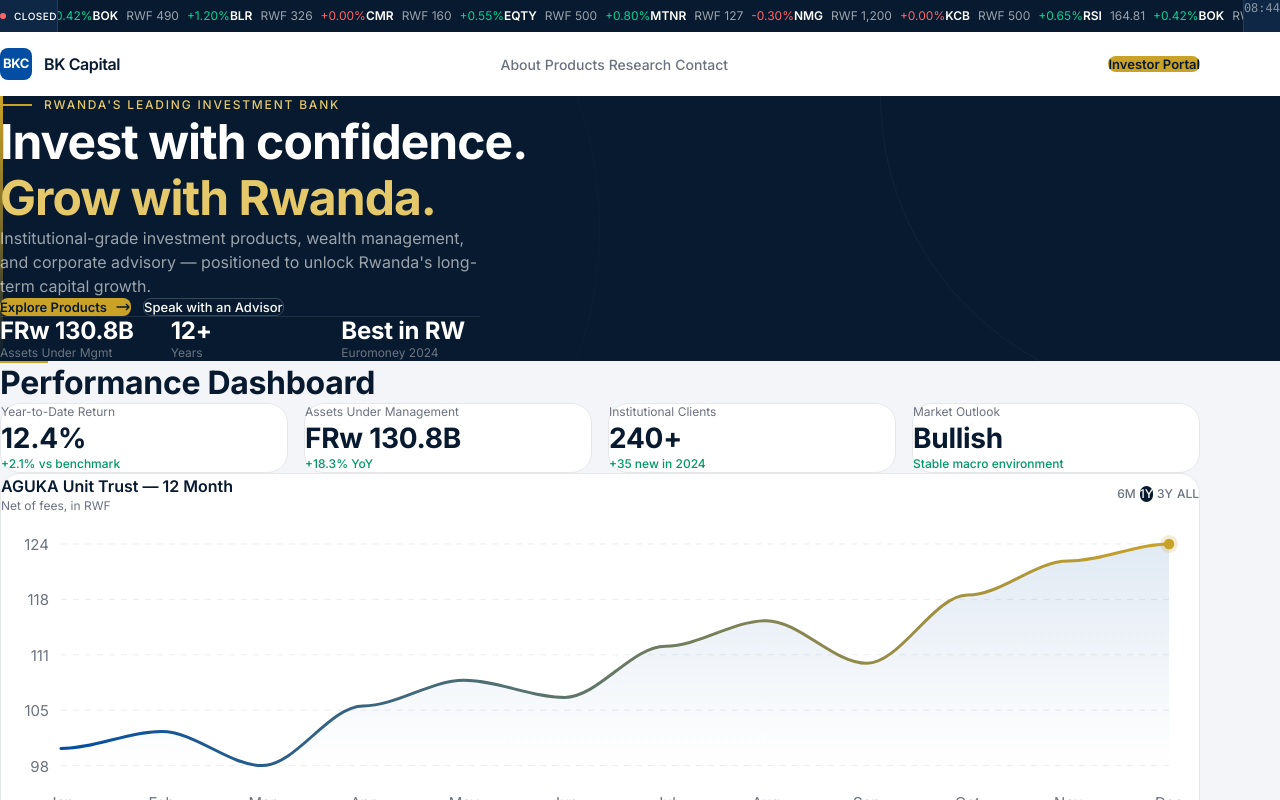
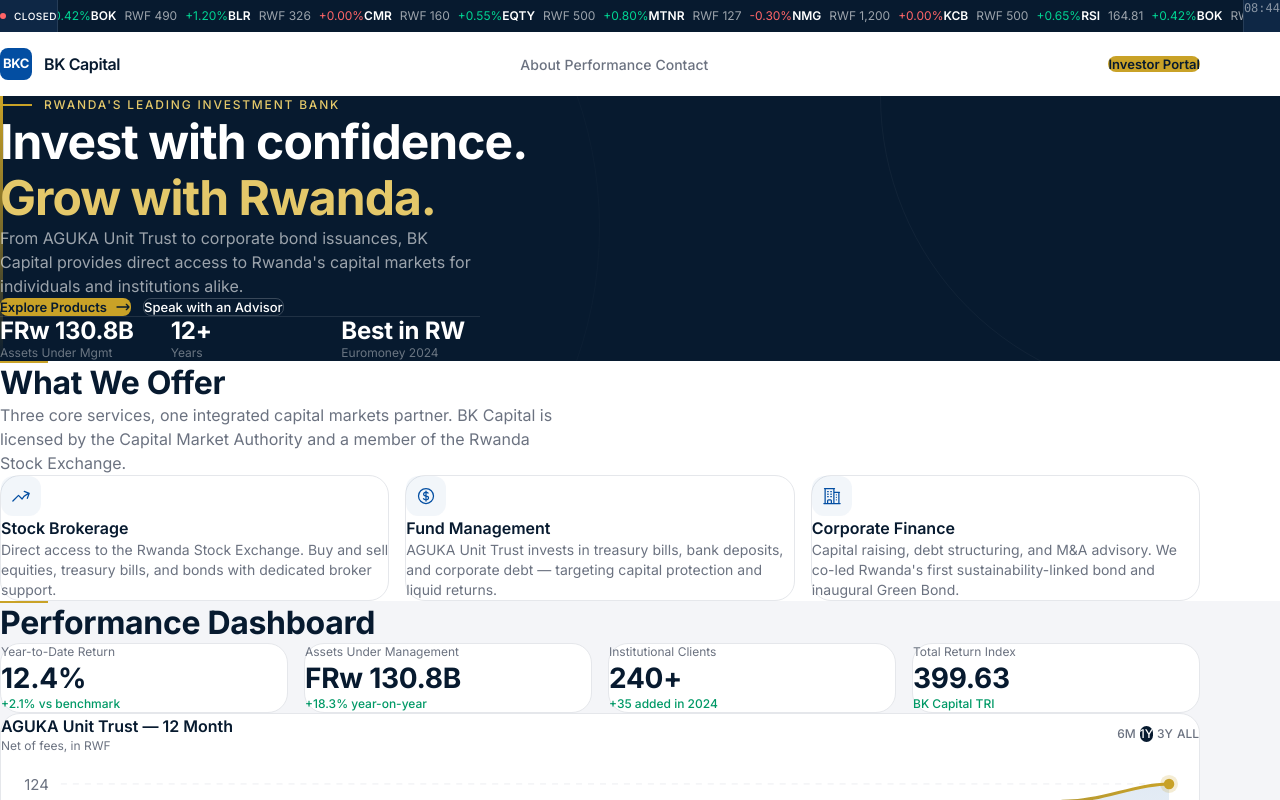
Before and after one commit to Rudasingwa-kevin/bk-capital-redesign-concept, a Next.js app: page / in a window 1280 px wide. Shown: the top 800 px of the page. Built offline with nearby package versions, Linux system fonts and the light colour scheme.

Commit message:
fix: ticker dedup, add WhatWeOffer section, replace Bullish claim, Rwanda-specific copy, nav alignment

```diff
--- a/src/app/page.tsx
+++ b/src/app/page.tsx
@@ -1,6 +1,7 @@
 import MarketTicker from "@/components/MarketTicker";
 import Navigation from "@/components/Navigation";
 import Hero from "@/components/Hero";
+import WhatWeOffer from "@/components/WhatWeOffer";
 import PerformanceDashboard from "@/components/PerformanceDashboard";
 import Footer from "@/components/Footer";
 
@@ -10,6 +11,7 @@
       <MarketTicker />
       <Navigation />
       <Hero />
+      <WhatWeOffer />
       <PerformanceDashboard />
       <Footer />
     </main>
--- a/src/components/Hero.tsx
+++ b/src/components/Hero.tsx
@@ -48,8 +48,8 @@
             transition={{ duration: 0.5, delay: 0.5 }}
             className="text-[16px] leading-[24px] text-white/60 mb-8 max-w-[480px]"
           >
-            Institutional-grade investment products, wealth management, and corporate advisory
-            — positioned to unlock Rwanda&apos;s long-term capital growth.
+            From AGUKA Unit Trust to corporate bond issuances, BK Capital provides
+            direct access to Rwanda&apos;s capital markets for individuals and institutions alike.
           </motion.p>
 
           {/* CTAs */}
@@ -60,7 +60,7 @@
             className="flex flex-col sm:flex-row gap-3"
           >
             <a
-              href="#products"
+              href="#about"
               className="inline-flex items-center justify-center gap-2 bg-bk-gold hover:bg-bk-gold-soft text-bk-navy font-semibold text-[13px] leading-[16px] px-6 py-3 rounded-[8px] transition-colors"
             >
               Explore Products
@@ -69,7 +69,7 @@
               </svg>
             </a>
             <a
-              href="#contact"
+              href="#footer"
               className="inline-flex items-center justify-center gap-2 border border-white/20 hover:border-white/40 text-white font-medium text-[13px] leading-[16px] px-6 py-3 rounded-[8px] transition-colors hover:bg-white/5"
             >
               Speak with an Advisor
--- a/src/components/MarketTicker.tsx
+++ b/src/components/MarketTicker.tsx
@@ -12,6 +12,20 @@
   { symbol: "NMG", value: "RWF 1,200", change: "+0.00%", up: false },
   { symbol: "KCB", value: "RWF 500", change: "+0.65%", up: true },
 ];
+
+function TickerRow() {
+  return (
+    <>
+      {marketData.map((item) => (
+        <span key={item.symbol} className="inline-flex items-center gap-2 px-4">
+          <span className="font-semibold">{item.symbol}</span>
+          <span className="text-white/60">{item.value}</span>
+          <span className={item.up ? "text-emerald-400" : "text-red-400"}>{item.change}</span>
+        </span>
+      ))}
+    </>
+  );
+}
 
 export default function MarketTicker() {
   const [time, setTime] = useState("");
@@ -37,11 +51,10 @@
     return () => clearInterval(i);
   }, []);
 
-  const items = [...marketData, ...marketData];
-
   return (
     <div className="bg-bk-navy text-white text-[12px] leading-[16px]">
       <div className="flex items-center h-8">
+        {/* Status pill */}
         <div className="flex-shrink-0 flex items-center gap-2 px-4 h-full bg-bk-midnight border-r border-white/10">
           <span className={`w-1.5 h-1.5 rounded-full ${isOpen ? "bg-emerald-400" : "bg-red-400"}`} />
           <span className="font-medium uppercase tracking-wider text-[10px]">
@@ -49,18 +62,16 @@
           </span>
         </div>
 
+        {/* Scrolling area — CSS handles the seamless loop */}
         <div className="flex-1 overflow-hidden">
           <div className="ticker-animate flex items-center whitespace-nowrap">
-            {items.map((item, i) => (
-              <span key={`${item.symbol}-${i}`} className="inline-flex items-center gap-2 px-4">
-                <span className="font-semibold">{item.symbol}</span>
-                <span className="text-white/60">{item.value}</span>
-                <span className={item.up ? "text-emerald-400" : "text-red-400"}>{item.change}</span>
-              </span>
-            ))}
+            {/* Two copies of the row for seamless loop */}
+            <div className="flex items-center"><TickerRow /></div>
+            <div className="flex items-center"><TickerRow /></div>
           </div>
         </div>
 
+        {/* Time */}
         <div className="flex-shrink-0 px-4 h-full bg-bk-midnight border-l border-white/10 font-mono text-white/50">
           {time}
         </div>
--- a/src/components/Navigation.tsx
+++ b/src/components/Navigation.tsx
@@ -5,9 +5,8 @@
 
 const links = [
   { label: "About", href: "#about" },
-  { label: "Products", href: "#products" },
-  { label: "Research", href: "#research" },
-  { label: "Contact", href: "#contact" },
+  { label: "Performance", href: "#research" },
+  { label: "Contact", href: "#footer" },
 ];
 
 export default function Navigation() {
--- a/src/components/PerformanceDashboard.tsx
+++ b/src/components/PerformanceDashboard.tsx
@@ -5,9 +5,9 @@
 /* ─── Data ─── */
 const stats = [
   { label: "Year-to-Date Return", value: "12.4%", sub: "+2.1% vs benchmark", up: true },
-  { label: "Assets Under Management", value: "FRw 130.8B", sub: "+18.3% YoY", up: true },
-  { label: "Institutional Clients", value: "240+", sub: "+35 new in 2024", up: true },
-  { label: "Market Outlook", value: "Bullish", sub: "Stable macro environment", up: true },
+  { label: "Assets Under Management", value: "FRw 130.8B", sub: "+18.3% year-on-year", up: true },
+  { label: "Institutional Clients", value: "240+", sub: "+35 added in 2024", up: true },
+  { label: "Total Return Index", value: "399.63", sub: "BK Capital TRI", up: true },
 ];
 
 const chartData = [
@@ -77,7 +77,7 @@
 /* ─── Component ─── */
 export default function PerformanceDashboard() {
   return (
-    <section id="products" className="bg-bk-light">
+    <section id="research" className="bg-bk-light">
       <div className="max-w-[1200px] mx-auto px-6 lg:px-8 py-24 lg:py-32">
         {/* Section header */}
         <motion.div
--- /dev/null
+++ b/src/components/WhatWeOffer.tsx
@@ -0,0 +1,76 @@
+"use client";
+
+import { motion } from "framer-motion";
+
+const services = [
+  {
+    icon: (
+      <svg className="w-5 h-5" fill="none" viewBox="0 0 24 24" stroke="currentColor" strokeWidth={1.5}>
+        <path strokeLinecap="round" strokeLinejoin="round" d="M2.25 18L9 11.25l4.306 4.307a11.95 11.95 0 015.814-5.519l2.74-1.22m0 0l-5.94-2.28m5.94 2.28l-2.28 5.941" />
+      </svg>
+    ),
+    title: "Stock Brokerage",
+    desc: "Direct access to the Rwanda Stock Exchange. Buy and sell equities, treasury bills, and bonds with dedicated broker support.",
+  },
+  {
+    icon: (
+      <svg className="w-5 h-5" fill="none" viewBox="0 0 24 24" stroke="currentColor" strokeWidth={1.5}>
+        <path strokeLinecap="round" strokeLinejoin="round" d="M12 6v12m-3-2.818l.879.659c1.171.879 3.07.879 4.242 0 1.172-.879 1.172-2.303 0-3.182C13.536 12.219 12.768 12 12 12c-.725 0-1.45-.22-2.003-.659-1.106-.879-1.106-2.303 0-3.182s2.9-.879 4.006 0l.415.33M21 12a9 9 0 11-18 0 9 9 0 0118 0z" />
+      </svg>
+    ),
+    title: "Fund Management",
+    desc: "AGUKA Unit Trust invests in treasury bills, bank deposits, and corporate debt — targeting capital protection and liquid returns.",
+  },
+  {
+    icon: (
+      <svg className="w-5 h-5" fill="none" viewBox="0 0 24 24" stroke="currentColor" strokeWidth={1.5}>
+        <path strokeLinecap="round" strokeLinejoin="round" d="M2.25 21h19.5m-18-18v18m10.5-18v18m6-13.5V21M6.75 6.75h.75m-.75 3h.75m-.75 3h.75m3-6h.75m-.75 3h.75m-.75 3h.75M6.75 21v-3.375c0-.621.504-1.125 1.125-1.125h2.25c.621 0 1.125.504 1.125 1.125V21M3 3h12m-.75 4.5H21m-3.75 3h.008v.008h-.008v-.008zm0 3h.008v.008h-.008v-.008zm0 3h.008v.008h-.008v-.008z" />
+      </svg>
+    ),
+    title: "Corporate Finance",
+    desc: "Capital raising, debt structuring, and M&A advisory. We co-led Rwanda's first sustainability-linked bond and inaugural Green Bond.",
+  },
+];
+
+export default function WhatWeOffer() {
+  return (
+    <section id="about" className="bg-white">
+      <div className="max-w-[1200px] mx-auto px-6 lg:px-8 py-24 lg:py-32">
+        <motion.div
+          initial={{ opacity: 0, y: 16 }}
+          whileInView={{ opacity: 1, y: 0 }}
+          viewport={{ once: true, margin: "-80px" }}
+          transition={{ duration: 0.5 }}
+        >
+          <div className="w-12 h-[2px] bg-bk-gold mb-4" />
+          <h2 className="text-[32px] leading-[40px] font-bold text-bk-navy tracking-[-0.01em]">
+            What We Offer
+          </h2>
+          <p className="text-[16px] leading-[24px] text-bk-muted mt-4 max-w-[560px]">
+            Three core services, one integrated capital markets partner.
+            BK Capital is licensed by the Capital Market Authority and a member of the Rwanda Stock Exchange.
+          </p>
+        </motion.div>
+
+        <div className="mt-12 grid grid-cols-1 md:grid-cols-3 gap-4">
+          {services.map((s, i) => (
+            <motion.div
+              key={s.title}
+              initial={{ opacity: 0, y: 16 }}
+              whileInView={{ opacity: 1, y: 0 }}
+              viewport={{ once: true }}
+              transition={{ duration: 0.4, delay: i * 0.08 }}
+              className="bg-white rounded-[20px] border border-bk-border p-6"
+            >
+              <div className="w-10 h-10 rounded-[12px] bg-bk-blue/5 flex items-center justify-center text-bk-blue mb-4">
+                {s.icon}
+              </div>
+              <h3 className="text-[16px] leading-[24px] font-semibold text-bk-navy">{s.title}</h3>
+              <p className="text-[14px] leading-[20px] text-bk-muted mt-2">{s.desc}</p>
+            </motion.div>
+          ))}
+        </div>
+      </div>
+    </section>
+  );
+}
```
